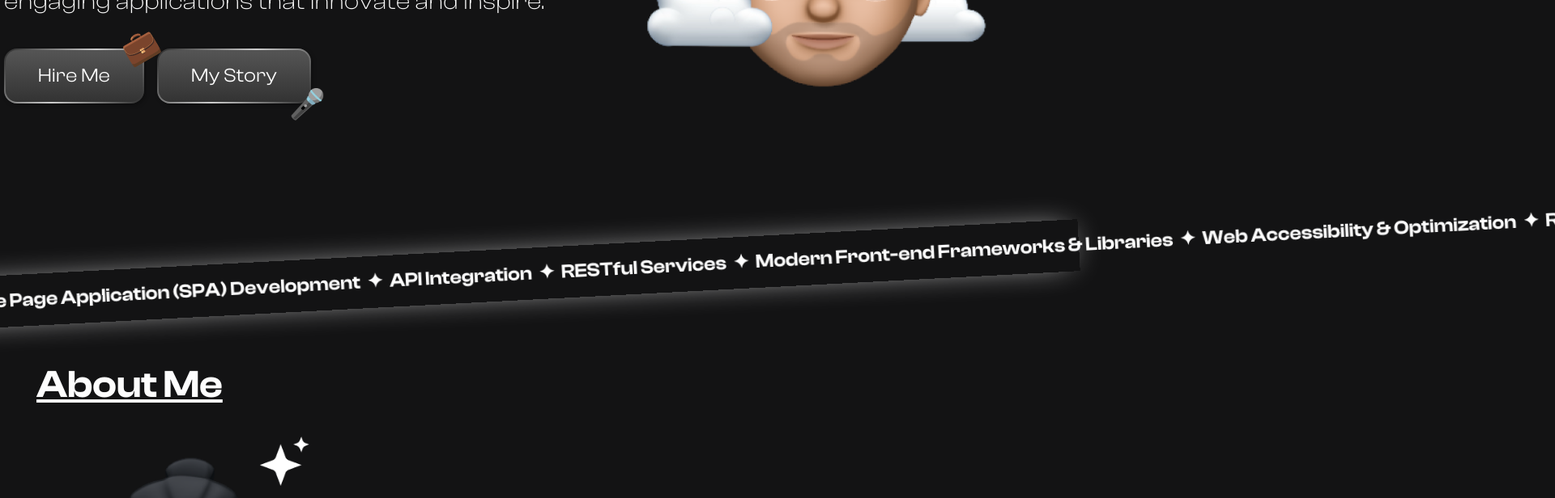
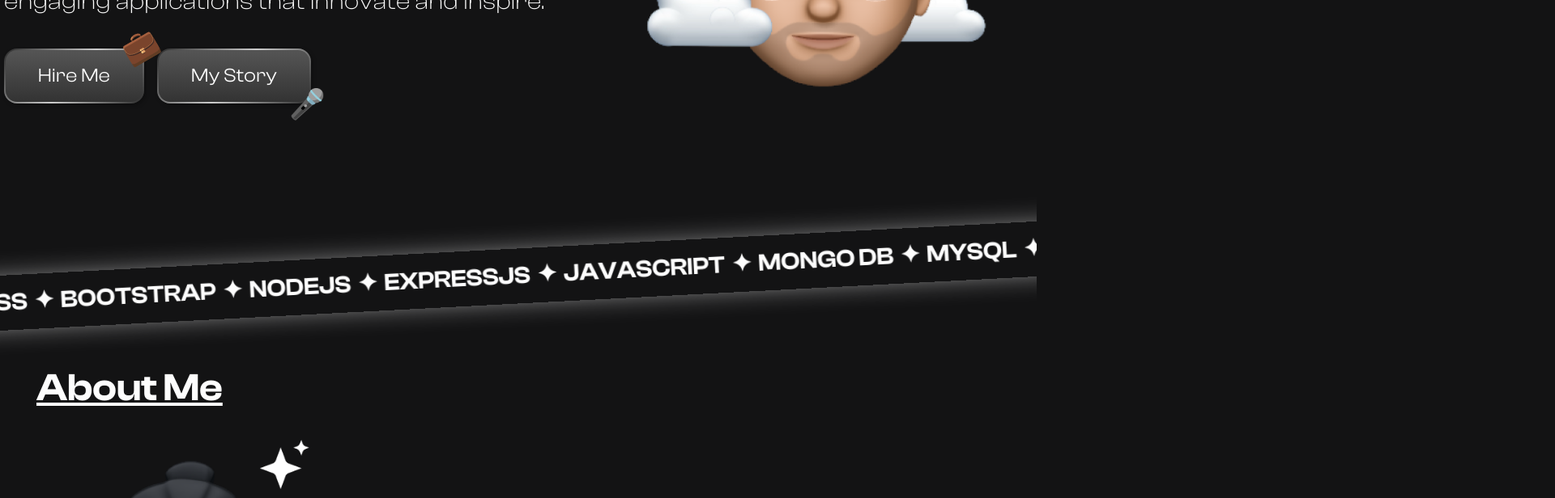
Before and after one commit to hematw/Portfolio, a React (Vite) app: page / in a window 1280 px wide. Shown: the part 460-1076 px from the top of the page at 81% size, 1920 px wide, since content can reach past the window. Built offline with nearby package versions, Linux system fonts and the light colour scheme; a web font is replaced by a local one.

Commit message:
Services section

```diff
--- a/src/App.css
+++ b/src/App.css
@@ -4,15 +4,15 @@ body {
     font-family: 'ClashDisplay', sans-serif;
     background-color: #131314;
     color: #fdfdfd;
-    overflow-x: hidden;
 }
 
 #root {
+    overflow: hidden;
     /* border: 2px solid white; */
 }
 
 .name::before {
-    content: 'I\'m';
+    content: "I'm";
     font-family: 'Beauty';
     color: rgb(227, 147, 36);
     position: absolute;
@@ -62,7 +62,7 @@ body {
     height: 100%;
 }
 
-.slide span::after {
+.slide:first-child span::after {
     content: '✦';
     margin-inline: 8px;
 }
--- a/src/App.jsx
+++ b/src/App.jsx
@@ -4,6 +4,7 @@ import About from './components/About'
 import Header from './components/Header'
 import Hero from './components/Hero'
 import Projects from './components/Projects'
+import Footer from './components/Footer'
 
 function App() {
 
@@ -19,6 +20,7 @@ function App() {
         <About />
         <Projects />
       </main>
+      <Footer />
     </>
   )
 }
--- a/src/components/About.jsx
+++ b/src/components/About.jsx
@@ -3,22 +3,32 @@ export default function About() {
     return (
         <div className="max-w-[1270px] m-auto">
             <div
-                className="relative -left-20 text-nowrap font-semibold md:text-2xl py-2 md:py-4 shadow-eql shadow-white -rotate-3 my-20 slide">
-                <div className="inline-block">
-                    <span>Responsive Web Design</span>
-                    <span>Single Page Application (SPA) Development</span>
-                    <span>API Integration</span>
-                    <span>RESTful Services</span>
-                    <span>Modern Front-end Frameworks & Libraries</span>
-                    <span>Web Accessibility & Optimization</span>
+                className="relative -left-20 text-nowrap font-semibold md:text-3xl py-2 md:py-4 shadow-eql shadow-white -rotate-3 my-20 slide overflow-hidden">
+                <div className="inline-block uppercase">
+                    <span>ReactJS</span>
+                    <span>TailwindCSS</span>
+                    <span>Bootstrap</span>
+                    <span>NodeJS</span>
+                    <span>ExpressJS</span>
+                    <span>Javascript</span>
+                    <span>Mongo DB</span>
+                    <span>Mysql</span>
+                    <span>RESTful API</span>
+                    <span>HTML</span>
+                    <span>CSS</span>
                 </div>
-                <div className="inline-block">
-                    <span>Responsive Web Design</span>
-                    <span>Single Page Application (SPA) Development</span>
-                    <span>API Integration</span>
-                    <span>RESTful Services</span>
-                    <span>Modern Front-end Frameworks & Libraries</span>
-                    <span>Web Accessibility & Optimization</span>
+                <div className="inline-block uppercase">
+                    <span>ReactJS</span>
+                    <span>TailwindCSS</span>
+                    <span>Bootstrap</span>
+                    <span>NodeJS</span>
+                    <span>ExpressJS</span>
+                    <span>RESTful API</span>
+                    <span>HTML</span>
+                    <span>CSS</span>
+                    <span>Javascript</span>
+                    <span>Mongo DB</span>
+                    <span>Mysql</span>
                 </div>
             </div>
 
--- /dev/null
+++ b/src/components/Footer.jsx
@@ -0,0 +1,7 @@
+export default function Footer() {
+    return (
+        <footer className="text-5xl">
+            HEllog
+        </footer>
+    )
+}
--- a/src/components/Projects.jsx
+++ b/src/components/Projects.jsx
@@ -1,3 +1,4 @@
+import Services from "./Services";
 
 export default function Projects() {
     return (
@@ -68,7 +69,7 @@ export default function Projects() {
                     />
                 </a>
             </div>
-
+            <Services />
         </div>
     )
 }
--- /dev/null
+++ b/src/components/Services.jsx
@@ -0,0 +1,44 @@
+export default function Services() {
+    const services = ["Responsive Web Design", "Single Page Application", "API Integration", "Web Optimization", "RESTful Services", "Front-end Development", "Web Accessibility", "Back-end Development"];
+
+    const servicesEls = services.map(service => (
+        <span className="border-2 border-gray-400 rounded-3xl py-2 px-4 m-2 bg-gradient-to-t from-zinc-900 to-zinc-700">
+            {service}
+        </span>
+    ))
+
+    function mixServicesEls(arr) {
+        const array = [...arr]
+        for (let i = array.length - 1; i > 0; i--) {
+            const j = Math.floor(Math.random() * (i + 1));
+            [array[i], array[j]] = [array[j], array[i]]; // Swap elements
+        }
+        return array;
+    }
+
+    return (
+        <div className="mt-24">
+            <h1 className="text-center md:text-left font-semibold text-3xl underline md:text-5xl mb-10">
+                Services
+            </h1>
+            <div
+                className="relative -left-20 text-nowrap md:text-3xl py-2 md:py-4 my-2 slide font-thin">
+                <div className="inline-block">
+                    {mixServicesEls(servicesEls)}
+                </div>
+                <div className="inline-block">
+                    {mixServicesEls(servicesEls)}
+                </div>
+            </div>
+            <div
+                className="relative -left-20 text-nowrap font-thin md:text-3xl py-2 md:py-4 my-2 slide">
+                <div className="inline-block">
+                    {mixServicesEls(servicesEls)}
+                </div>
+                <div className="inline-block">
+                    {mixServicesEls(servicesEls)}
+                </div>
+            </div>
+        </div>
+    )
+}
```
